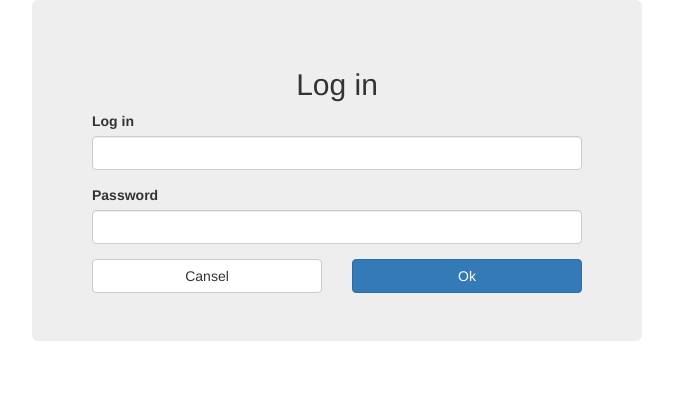
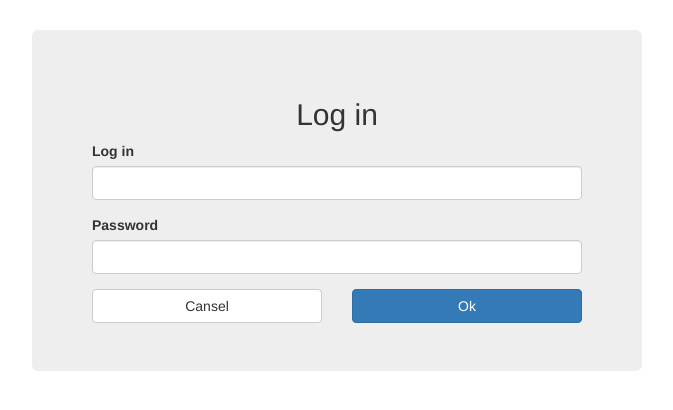
Before and after one commit to dsvistunov/lunch_order, a Django app: page /login/ in a window 1280 px wide. Shown: the top 410 px of the page, without its empty margins (303-976 px from the left). Run offline with Django 3.2, Linux system fonts and the light colour scheme; parts of the project's set-up code (start-up, migrations or seed data) failed here and were passed over; some libraries are stand-ins or nearby versions.

Commit message:
margin for jumbotron

```diff
--- a/apps/lunch_order/static/css/base.css
+++ b/apps/lunch_order/static/css/base.css
@@ -11,3 +11,6 @@ li.active span{
     background-color: #337ab7;
     border-color: #eee;
 }
+.jumbotron{
+    margin-top: 30px;
+}
```
